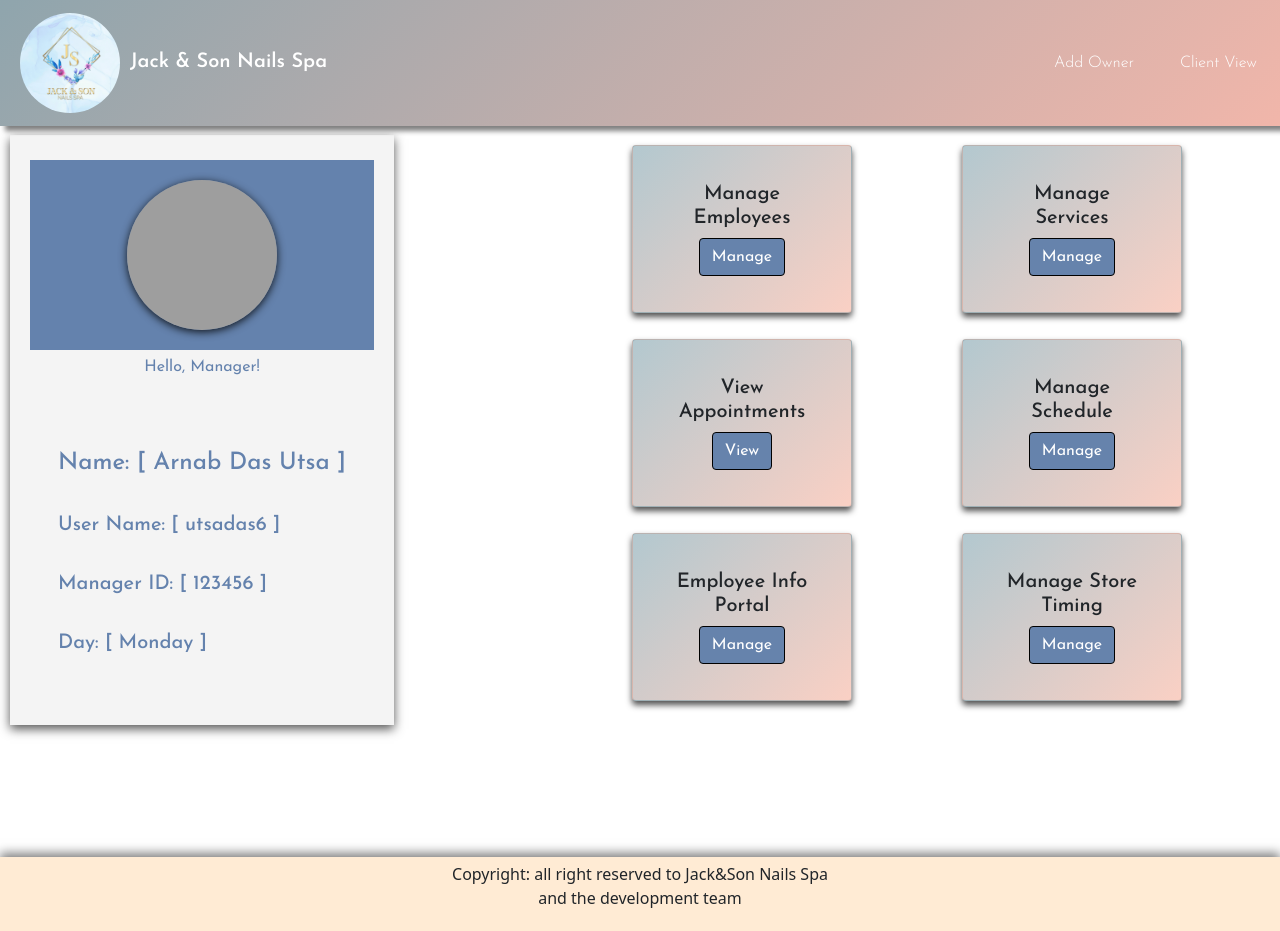
After one commit to iUtsa/Jack-and-Son-Nail-Salon-fullstack, a Flask app: template templates/seller/index.html in a window 1280 px wide. The commit adds this page. Run offline with Flask 3, Linux system fonts and the light colour scheme; the template is opened without the code that fills it, so the values that code supplies are empty; grey boxes are pictures that could not be loaded.

Commit message:
seller side 3 pages

```diff
--- /dev/null
+++ b/templates/seller/index.html
@@ -0,0 +1,136 @@
+<!DOCTYPE html>
+<html lang="en">
+
+<head>
+    <meta charset="UTF-8">
+    <meta name="viewport" content="width=device-width, initial-scale=1">
+    <meta name="description" content="Login Page: Jack&Son Website">
+    <title>Jack & Son Nail Salon</title>
+    <link rel="stylesheet" href="/static/style.css">
+
+    <link rel="preconnect" href="https://fonts.googleapis.com">
+    <link rel="preconnect" href="https://fonts.gstatic.com" crossorigin>
+
+    <link rel="preconnect" href="https://fonts.googleapis.com">
+<link rel="preconnect" href="https://fonts.gstatic.com" crossorigin>
+<link href="https://fonts.googleapis.com/css2?family=Josefin+Sans:ital,wght@0,100..700;1,100..700&display=swap" rel="stylesheet">
+
+    <link rel="preconnect" href="https://fonts.gstatic.com" crossorigin>
+    <link
+        href="https://fonts.googleapis.com/css2?family=Inter:ital,opsz,wght@0,14..32,100..900;1,14..32,100..900&display=swap"
+        rel="stylesheet">
+    <link href="https://cdn.jsdelivr.net/npm/bootstrap@5.1.3/dist/css/bootstrap.min.css" rel="stylesheet"
+        integrity="sha3841BmE4kWBq78iYhFldvKuhfTAU6auU8tT94WrHftjDbrCEXSU1oBoqyl2QvZ6jIW3" crossorigin="anonymous">
+
+</head>
+
+<body class="d-flex flex-column min-vh-100">
+    <nav class="navbar navbar-expand-lg custom-navbar fixed-top">
+        <div class="container-fluid-nav">
+            <a class="navbar-brand" href="index.html" text-decoration="none">
+                <img src="/static/photos/js-logo.webp" alt="logo" style="height: 100px; margin-right: 10px; border-radius: 50%;" ><span id="headline">Jack & Son Nails Spa</span></a>
+            <button class="navbar-toggler" type="button" data-bs-toggle="collapse" data-bs-target="#navbarNav"
+                aria-controls="navbarNav" aria-expanded="false" aria-label="Toggle navigation">
+                <span class="navbar-toggler-icon"></span>
+            </button>
+        </div>
+            <div class="collapse navbar-collapse" id="navbarNav">
+                <ul class="navbar-nav">
+                    <li class="nav-item">
+                        <a class="nav-link" href="addowner.html">Add Owner</a>
+                    </li>
+                    <li class="nav-item">
+                        <a class="nav-link" href="/templates/client/index.html" target="_blank">Client View</a>
+                    </li>
+                </ul>
+            </div>
+
+    </nav>
+
+
+    <div class="manager-info-box">
+        <div id="seller-pic">
+        <img src="https://img.icons8.com/?size=160&id=bVQ9LCrNmSRM&format=png" alt="manager-icon">
+        </div>
+        Hello, Manager!
+        <div id="manager-info">
+            <h1>Name: [ Arnab Das Utsa ]</h1>
+            <h2>User Name: [ utsadas6 ]</h2>
+            <h2>Manager ID: [ 123456 ]</h3>
+            <h2>Day: [ Monday ]</h2>
+        </div>
+    </div>
+
+    <div class="manage-card-container" style="margin-right: 100px;">
+        <div class="row justify-content-end">
+            <!-- First Row -->
+            <div class="col-md-5 mb-4">
+                <div class="card manage-card">
+                    <div class="card-body">
+                        <h5 class="card-title">Manage Employees</h5>
+                        <a href="manageemployees.html" class="btn btn-primaryy">Manage</a>
+                    </div>
+                </div>
+            </div>
+            <div class="col-md-5 mb-4">
+                <div class="card manage-card">
+                    <div class="card-body">
+                        <h5 class="card-title">Manage Services</h5>
+                        <a href="manageservices.html" class="btn btn-primaryy">Manage</a>
+                    </div>
+                </div>
+            </div>
+
+            <!-- Second Row -->
+            <div class="col-md-5 mb-4">
+                <div class="card manage-card">
+                    <div class="card-body">
+                        <h5 class="card-title">View Appointments</h5>
+                        <a href="viewappt.html" class="btn btn-primaryy">View</a>
+                    </div>
+                </div>
+            </div>
+            <div class="col-md-5 mb-4">
+                <div class="card manage-card">
+                    <div class="card-body">
+                        <h5 class="card-title">Manage Schedule</h5>
+                        <a href="manageinventory.html" class="btn btn-primaryy">Manage</a>
+                    </div>
+                </div>
+            </div>
+
+            <!-- Third Row -->
+            <div class="col-md-5 mb-4">
+                <div class="card manage-card">
+                    <div class="card-body">
+                        <h5 class="card-title">Employee Info Portal</h5>
+                        <a href="managepayments.html" class="btn btn-primaryy">Manage</a>
+                    </div>
+                </div>
+            </div>
+            <div class="col-md-5 mb-4">
+                <div class="card manage-card">
+                    <div class="card-body">
+                        <h5 class="card-title">Manage Store Timing</h5>
+                        <a href="managereports.html" class="btn btn-primaryy">Manage</a>
+                    </div>
+                </div>
+            </div>
+        </div>
+    </div>
+
+
+
+
+
+
+    <div class="bottom-bar">
+        <p>Copyright: all right reserved to Jack&Son Nails Spa <br> and the development team</p>
+    </div>
+
+    <script src="https://cdn.jsdelivr.net/npm/bootstrap@5.1.3/dist/js/bootstrap.bundle.min.js"
+        integrity="sha384-ka7Sk0Gln4gmtz2MlQnikT1wXgYsOg+OMhuP+IlRH9sENBO0LRn5q+8nbTov4+1p"
+        crossorigin="anonymous"></script>
+</body>
+
+</html>
```
Also changed, not shown: templates/seller/editor.html (deleted, +0 -10 lines), templates/seller/home.html (deleted, +0 -10 lines), templates/seller/sellerlogin.html (+76 -2 lines), templates/seller/viewappt.html (added, +127 -0 lines), templates/seller/addowner.html (added).
